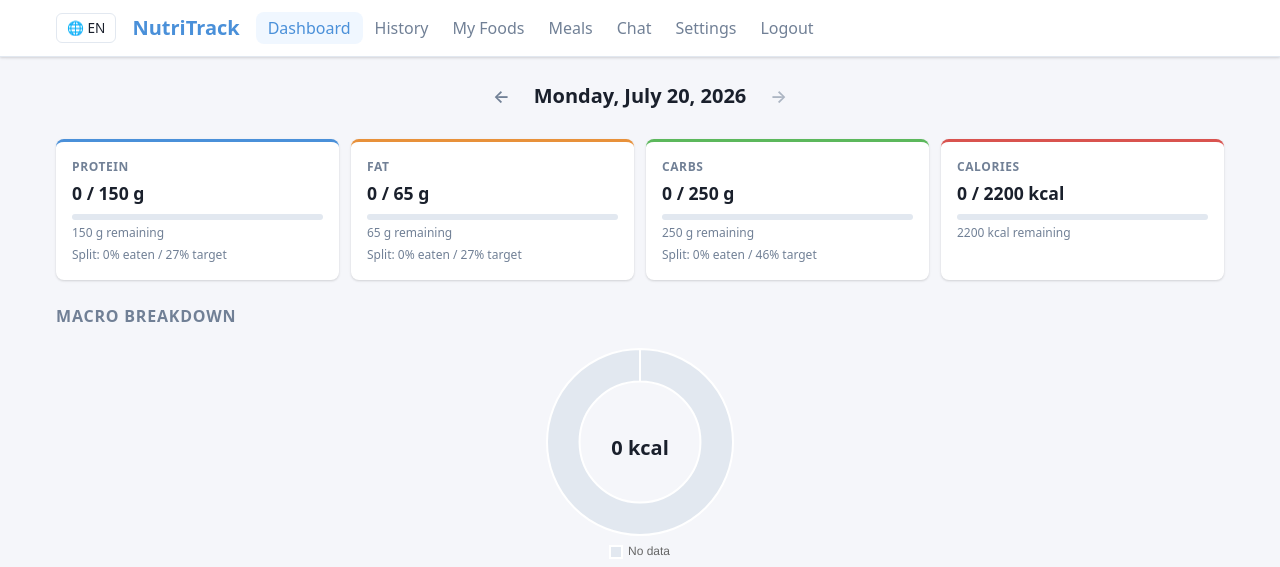
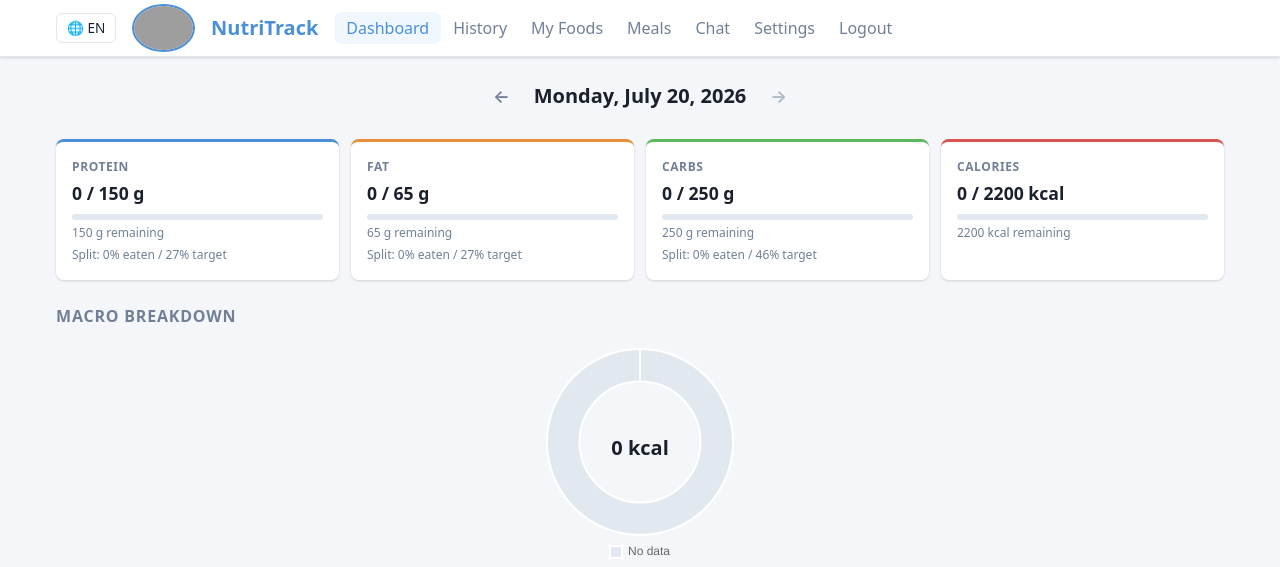
Before and after one commit to sakaryag/nutrition-tracker, a Flask app: page / in a window 1280 px wide. Shown: the top 567 px of the page. Run offline with Flask 3, Linux system fonts and the light colour scheme; the visitor is signed in with stand-in values (Sample User, id 1); data that the repository does not hold is empty; grey boxes are pictures that could not be loaded.

Commit message:
chore: add Atatürk portrait to nav bar left side
Co-Authored-By: Claude <noreply@anthropic.com>

```diff
--- a/static/css/style.css
+++ b/static/css/style.css
@@ -74,6 +74,15 @@ input, select, textarea { font: inherit; }
   height: var(--nav-height);
   max-width: 1200px;
   margin: 0 auto;
+}
+
+.nav-ataturk {
+  height: calc(var(--nav-height) - 0.5rem);
+  width: auto;
+  border-radius: 50%;
+  object-fit: cover;
+  border: 2px solid var(--color-primary);
+  flex-shrink: 0;
 }
 
 .nav-brand {
--- a/templates/base.html
+++ b/templates/base.html
@@ -10,6 +10,7 @@
 <body>
   <header class="site-header">
     <nav class="nav-bar">
+      <img src="https://upload.wikimedia.org/wikipedia/commons/thumb/3/3b/Mustafa_Kemal_Ataturk_1934.jpg/120px-Mustafa_Kemal_Ataturk_1934.jpg" alt="Atatürk" class="nav-ataturk" />
       <a class="nav-brand" href="/">NutriTrack</a>
       <button class="lang-toggle" id="lang-toggle" title="TR/EN">&#127760; <span id="lang-label">EN</span></button>
       <button class="nav-toggle" aria-label="Toggle navigation" aria-expanded="false">
```
